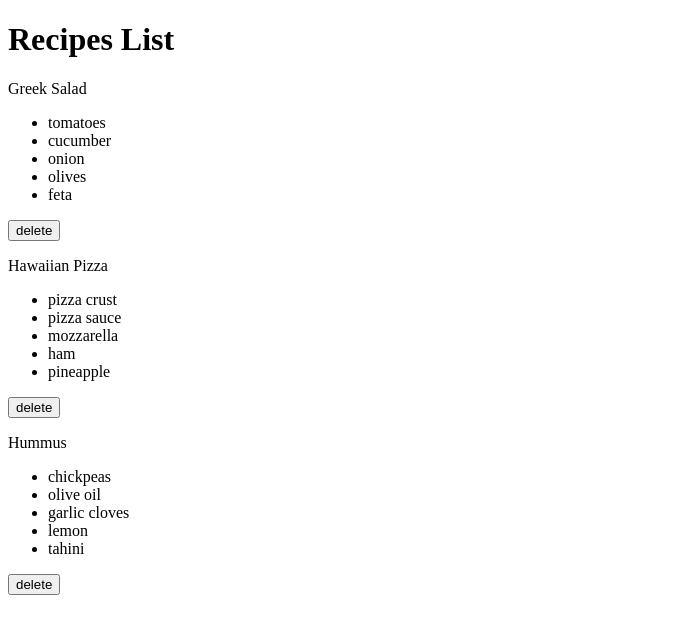
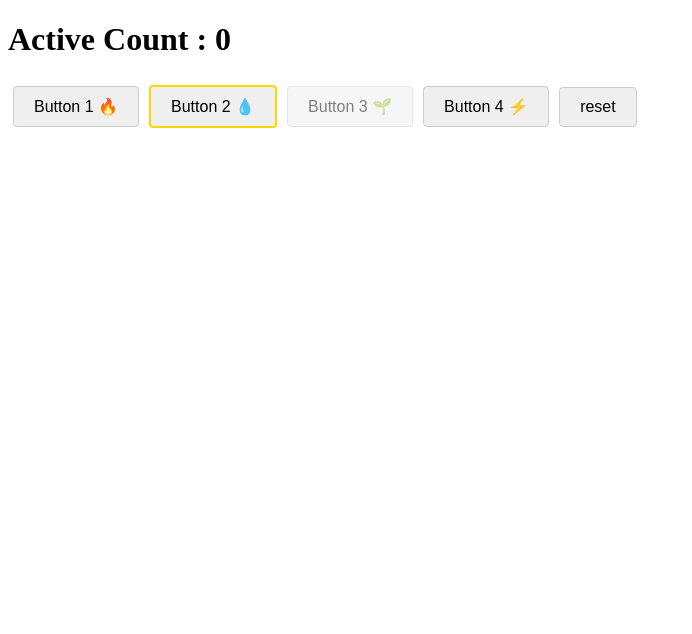
Before and after one commit to leftyPark89/react-typescript-st, a React (Vite) app: page / in a window 1280 px wide. Shown: the top 634 px of the page, without its empty margins (0-692 px from the left). Built offline with nearby package versions, Linux system fonts and the light colour scheme.

Commit message:
classname / cx / useState

```diff
--- a/package.json
+++ b/package.json
@@ -10,6 +10,7 @@
     "preview": "vite preview"
   },
   "dependencies": {
+    "classnames": "^2.5.1",
     "react": "^19.2.5",
     "react-dom": "^19.2.5",
     "uuid": "^14.0.0"
--- a/src/App.tsx
+++ b/src/App.tsx
@@ -1,13 +1,16 @@
-import FruitList from "./components/FruitList.tsx";
-import FilterTest from "./components/FilterTest.tsx";
-import RecipeList from "./components/RecipeList.tsx";
-
-
+import ButtonGroup from "./components/ButtonGroup.tsx";
 export default function App() {
+  const initialButtons = [
+    {id: 1, label: "Button 1", icon: "🔥", isDisabled: false},
+    {id: 2, label: "Button 2", icon: "💧", isDisabled: false},
+    {id: 3, label: "Button 3", icon: "🌱", isDisabled: true},
+    {id: 4, label: "Button 4", icon: "⚡", isDisabled: false},
+  ];
 
   return (
     <>
-      <RecipeList></RecipeList>
+      <ButtonGroup initialButtons={initialButtons}
+      ></ButtonGroup>
     </>
   );
 };
--- /dev/null
+++ b/src/ButtonGroup.module.css
@@ -0,0 +1,23 @@
+.button {
+    padding: 10px 20px;
+    font-size: 16px;
+    margin: 5px;
+    border: 1px solid #ccc;
+    border-radius: 4px;
+    transition: background-color 0.3s, color 0.3s;
+    cursor: pointer;
+}
+
+.active {
+    background-color: #007bff;
+    color: #fff;
+}
+
+.disabled {
+    opacity: 0.5;
+    cursor: not-allowed;
+}
+
+.highlight {
+    border: 2px solid gold;
+}
--- /dev/null
+++ b/src/components/ButtonGroup.tsx
@@ -0,0 +1,60 @@
+import styles from '../ButtonGroup.module.css';
+import classNames from 'classnames/bind';
+import {useState} from "react";
+
+export default function ButtonGroup({initialButtons}: {
+  initialButtons: {
+    id: number;
+    label: string;
+    icon: string;
+    isDisabled: boolean;
+  }[];
+}) {
+  const cx = classNames.bind(styles);
+
+  const initActiveState: { [key: string]: boolean } = {};
+  initialButtons.forEach((btn) => {
+    initActiveState[btn.id] = false;
+  })
+
+  const [isActive, setIsActive] = useState(initActiveState);
+  const handleToggle = (id: number) => {
+    console.log(id)
+    if (id === 3) return;
+    setIsActive((isActive) => ({
+      ...isActive,
+      [id]: !isActive[id]
+    }))
+  }
+
+  const handleResetBtn = () => {
+    const resetActiveState: { [key: string]: boolean } = {};
+    initialButtons.forEach((btn) => {
+      resetActiveState[btn.id] = false;
+    });
+    setIsActive(resetActiveState);
+  }
+
+  const activeCnt = Object.values(isActive).filter(Boolean).length;
+  console.log("activeCnt", activeCnt);
+
+  return (
+    <>
+      <h1>Active Count : {activeCnt}</h1>
+      {
+        initialButtons.map((btn) =>
+          <button key={btn.id}
+                  className={cx("button",
+                    {
+                      "disabled": btn.isDisabled,
+                      "active": isActive[btn.id],
+                      "highlight": btn.id === 2
+                    },
+                  )}
+                  onClick={() => handleToggle(btn.id)}
+          >{btn.label} {btn.icon}</button>)
+      }
+      <button className={cx("button")} onClick={handleResetBtn}>reset</button>
+    </>
+  );
+};
```
Also changed, not shown: src/App.module.css (added, +15 -0 lines), 1 other file (tests, documents, lock files or other folders).
